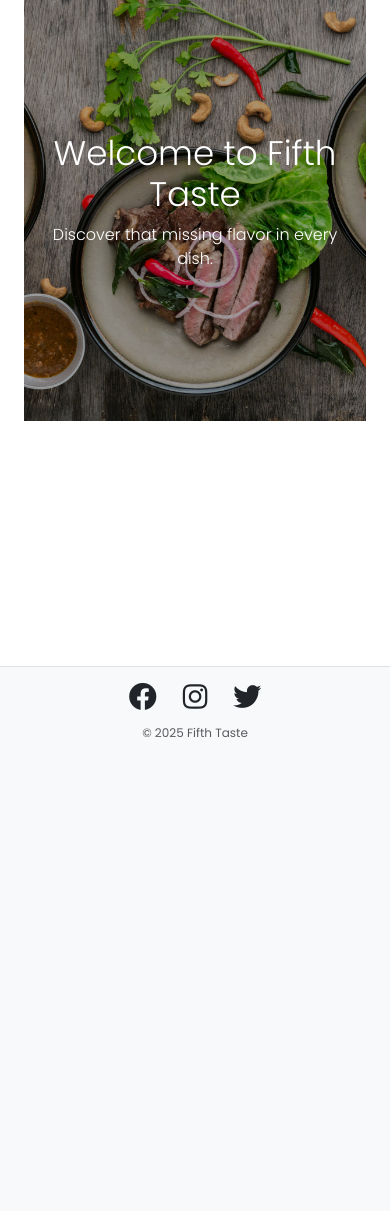
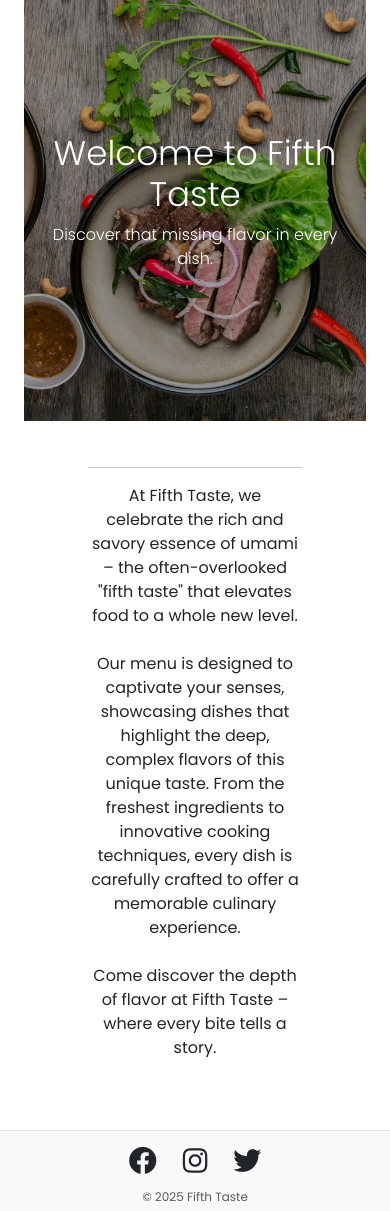
Before and after one commit to emilywade/fifth-taste, a Django app: page / in a window 390 px wide. Shown: the part 97-1308 px from the top of the page. Before the commit the page ends 835 px from the top, so only its background shows below. Run offline with Django 4.2, Linux system fonts and the light colour scheme; some web fonts are replaced.

Commit message:
adding bio for homepage

```diff
--- a/bookings/templates/bookings/home.html
+++ b/bookings/templates/bookings/home.html
@@ -9,4 +9,18 @@
         </div>
     </div>
 </div>
+<div class="container">
+    <div class="text-center container" id="bio">
+        <hr>
+        <p>At Fifth Taste, we celebrate the rich and savory essence of
+        umami – the often-overlooked "fifth taste" that elevates food
+        to a whole new level. <br><br> Our menu is designed to captivate your
+        senses, showcasing dishes that highlight the deep, complex
+        flavors of this unique taste. From the freshest ingredients to
+         innovative cooking techniques, every dish is carefully
+         crafted to offer a memorable culinary experience. <br><br> Come
+         discover the depth of flavor at Fifth Taste – where every
+         bite tells a story.</p>
+    </div>
+</div>
 {% endblock %}
--- a/static/css/style.css
+++ b/static/css/style.css
@@ -96,13 +96,18 @@ footer p {
 
 @media (max-width: 768px) {
     #hero-jumbotron p {
-        font-size: 1.25rem; /* Smaller text for tablets */
+        font-size: 1.25rem;
     }
 }
 
-/* Adjust paragraph size for devices with a max-width of 480px (phones) */
+
 @media (max-width: 480px) {
     #hero-jumbotron p {
-        font-size: 1rem; /* Smaller text for phones */
+        font-size: 1rem;
     }
 }
+
+#bio {
+    padding:30px;
+    width: 80%;
+}
```
